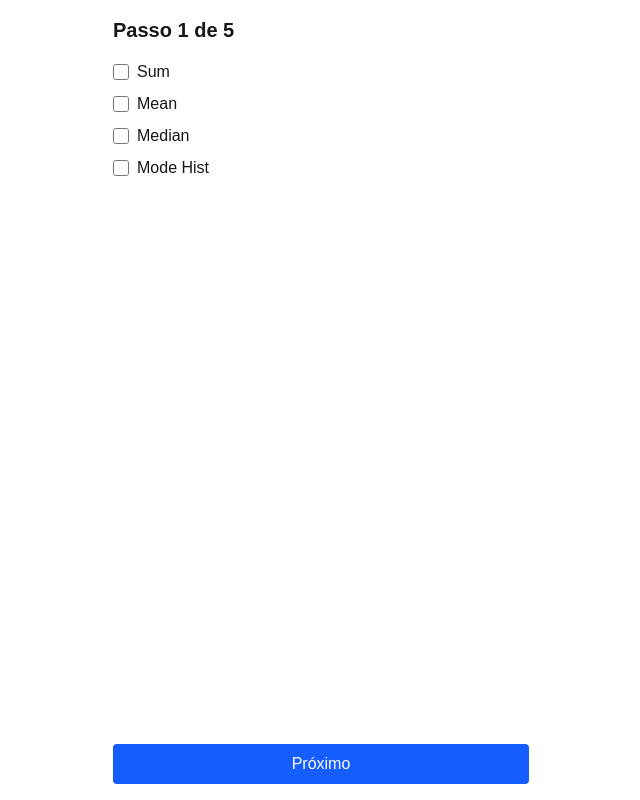
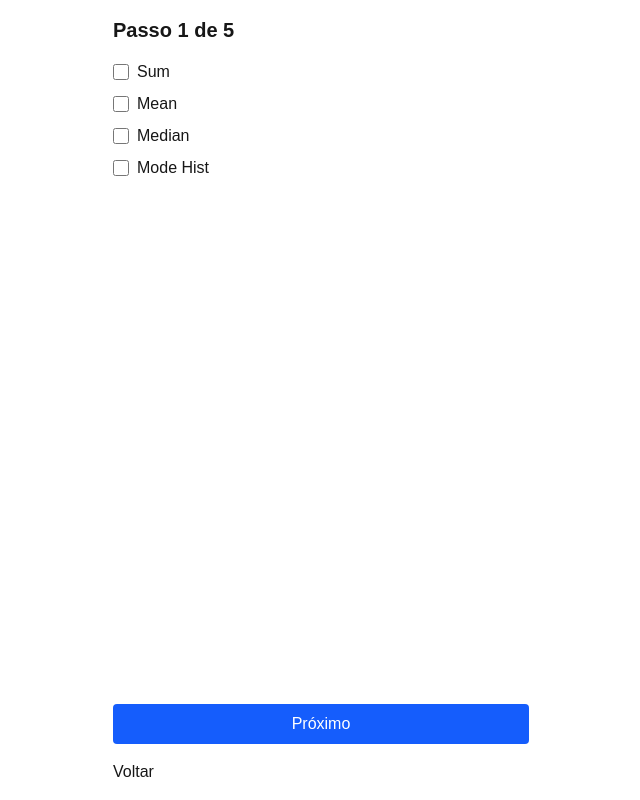
Before and after one commit to gnai-creator/gerasena.com, a Next.js app in the folder gerasena.com/: page /manual in a window 1280 px wide. Shown: the whole page, without its empty margins (319-959 px from the left). Built offline with nearby package versions, Linux system fonts and the light colour scheme.

Commit message:
Adiciona links de navegação "Voltar" nas páginas Estatísticas, Histórico, Manual e Resultado.

```diff
--- a/gerasena.com/src/app/estatisticas/page.tsx
+++ b/gerasena.com/src/app/estatisticas/page.tsx
@@ -10,6 +10,7 @@ import {
   Legend,
 } from "chart.js";
 import { Bar } from "react-chartjs-2";
+import Link from "next/link";
 
 ChartJS.register(CategoryScale, LinearScale, BarElement, Title, Tooltip, Legend);
 
@@ -56,6 +57,7 @@ export default function Estatisticas() {
           ))}
         </tbody>
       </table>
+      <Link href="/">Voltar</Link>
     </main>
   );
 }
--- a/gerasena.com/src/app/historico/page.tsx
+++ b/gerasena.com/src/app/historico/page.tsx
@@ -1,4 +1,5 @@
 import { getHistorico } from "@/lib/historico";
+import Link from "next/link";
 
 export default async function Historico() {
   const draws = await getHistorico(50);
@@ -25,6 +26,7 @@ export default async function Historico() {
           ))}
         </tbody>
       </table>
+      <Link href="/">Voltar</Link>
     </main>
   );
 }
--- a/gerasena.com/src/app/manual/page.tsx
+++ b/gerasena.com/src/app/manual/page.tsx
@@ -5,6 +5,7 @@ import { FEATURES } from "@/lib/features";
 import { FeatureSelector } from "@/components/FeatureSelector";
 import { generateGames } from "@/lib/genetic";
 import { evaluateGames } from "@/lib/evaluator";
+import Link from "next/link";
 
 const GROUPS = [
   FEATURES.slice(0, 4),
@@ -57,6 +58,7 @@ export default function Manual() {
       >
         {step < GROUPS.length - 1 ? "Próximo" : "Gerar"}
       </button>
+      <Link href="/">Voltar</Link>
     </main>
   );
 }
--- a/gerasena.com/src/app/resultado/page.tsx
+++ b/gerasena.com/src/app/resultado/page.tsx
@@ -1,6 +1,7 @@
 "use client";
 import { useEffect, useState } from "react";
 import { GameCard } from "@/components/GameCard";
+import Link from "next/link";
 
 interface Game {
   numbers: number[];
@@ -25,6 +26,7 @@ export default function Resultado() {
           <GameCard key={idx} numbers={g.numbers} score={g.score} />
         ))}
       </div>
+      <Link href="/">Voltar</Link>
     </main>
   );
 }
```
